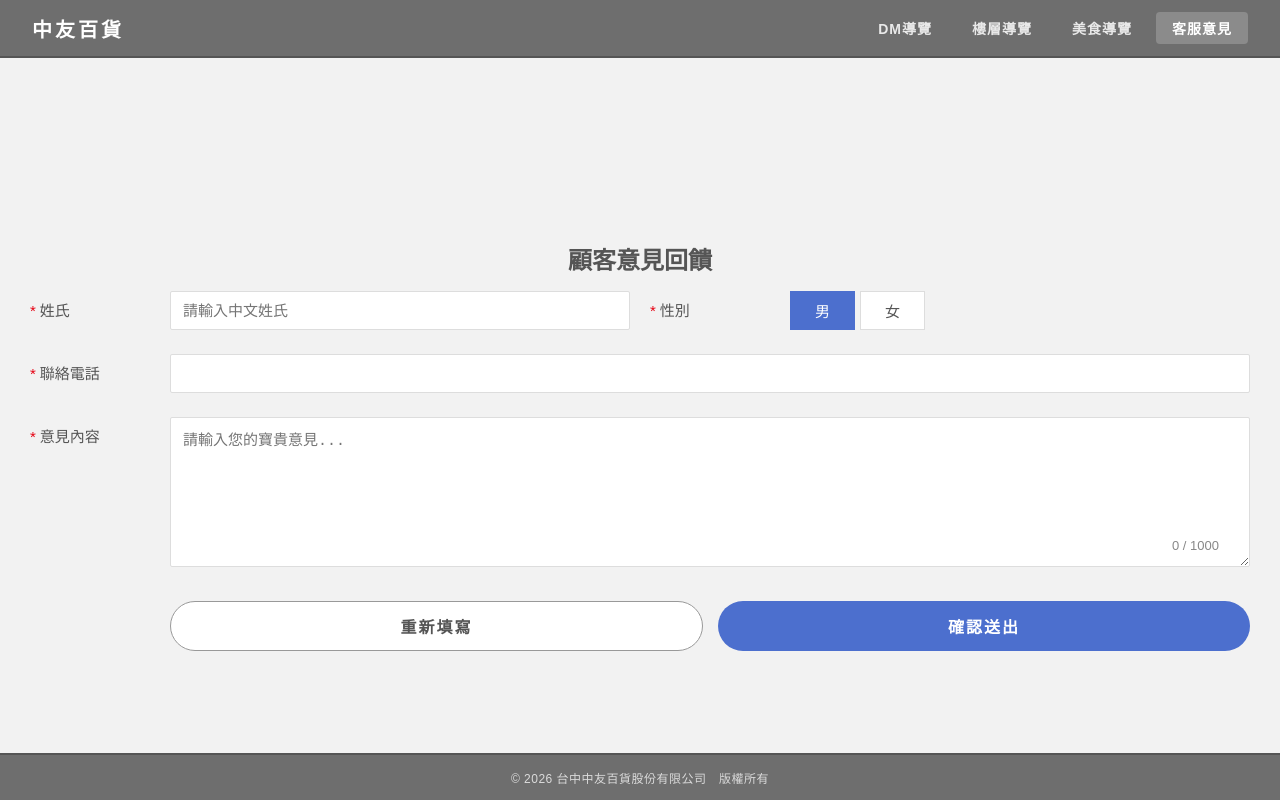
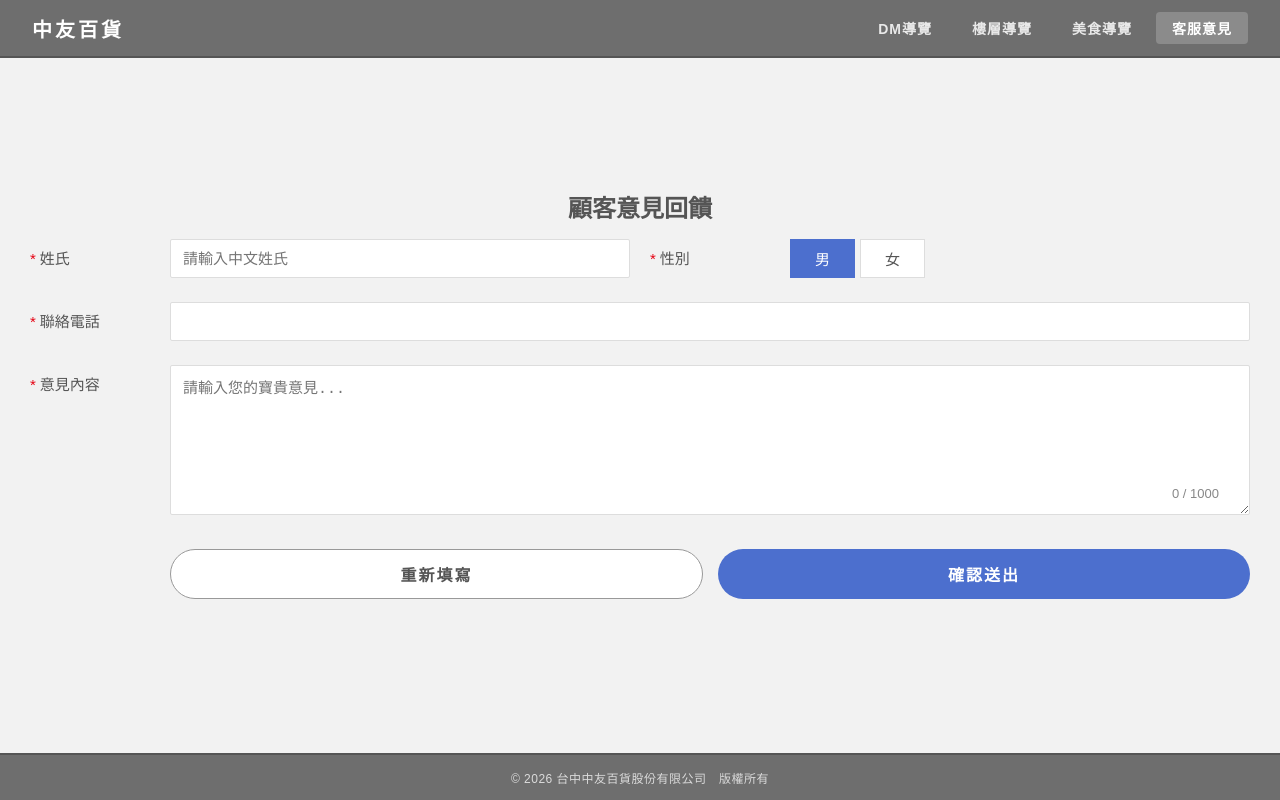
Before and after one commit to faypo/ChungyoOffical, a React (Vite) app in the folder dm-flipbook/: page /CustomerFeedback in a window 1280 px wide. Built offline with nearby package versions, Linux system fonts and the light colour scheme.

Commit message:
[dev]調整意見回饋頁面排版以符合新的header與footer

```diff
--- a/dm-flipbook/src/components/feedback/CustomerFeedback.css
+++ b/dm-flipbook/src/components/feedback/CustomerFeedback.css
@@ -1,16 +1,13 @@
 
-
-html, body {
-    overflow: auto;
-}
 
 .feedback-wrapper {
     font-family: "Microsoft JhengHei", "PingFang TC", sans-serif;
     background-color: #f2f2f2;
     color: #555;
     width: 100%;
-    min-height: 100vh;
-    min-height: 100dvh;
+    flex: 1;
+    min-height: 0;
+    overflow-y: auto;
     display: flex;
     align-items: flex-start;
     justify-content: center;
@@ -258,7 +255,7 @@ textarea.input-box {
 
 .spinner {
     border: 4px solid #f3f3f3;
-    border-top: 4px solid #4c4ece; /* 配合您原本的主題色 */
+    border-top: 4px solid #4c4ece;
     border-radius: 50%;
     width: 50px;
     height: 50px;
--- a/dm-flipbook/src/components/feedback/CustomerFeedback.jsx
+++ b/dm-flipbook/src/components/feedback/CustomerFeedback.jsx
@@ -92,7 +92,7 @@ export default function CustomerFeedback() {
         body: JSON.stringify(requestData)
       });
       if (response.ok) {
-        return { success: true, message: '意見單已成功發送！感謝您的寶貴回饋。' };
+        return { success: true, message: '意見回饋已成功發送！感謝您的寶貴回饋。' };
       } else {
         const errorText = await response.text();
         return { success: false, message: '發送失敗，請確認網路狀態或稍後再試。' };
--- a/dm-flipbook/src/components/feedback/CustomerFeedbackViewer.jsx
+++ b/dm-flipbook/src/components/feedback/CustomerFeedbackViewer.jsx
@@ -3,10 +3,8 @@ import CustomerFeedback from './CustomerFeedback';
 
 export default function Viewer() {
   return (
-    <div>
-      <main>
-        <CustomerFeedback />
-      </main>
-    </div>
+    <>
+      <CustomerFeedback />
+    </>
   );
 }
```
